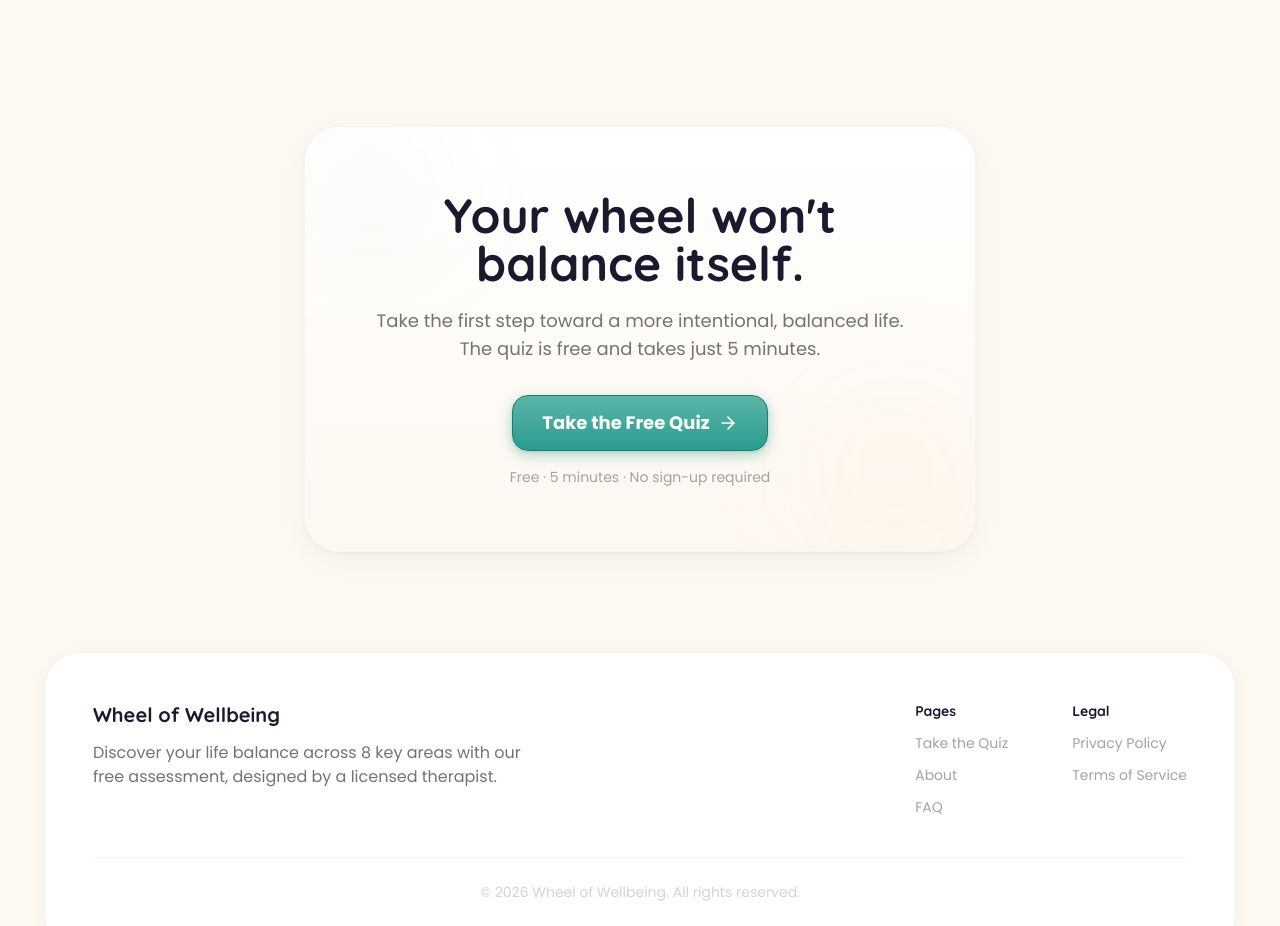
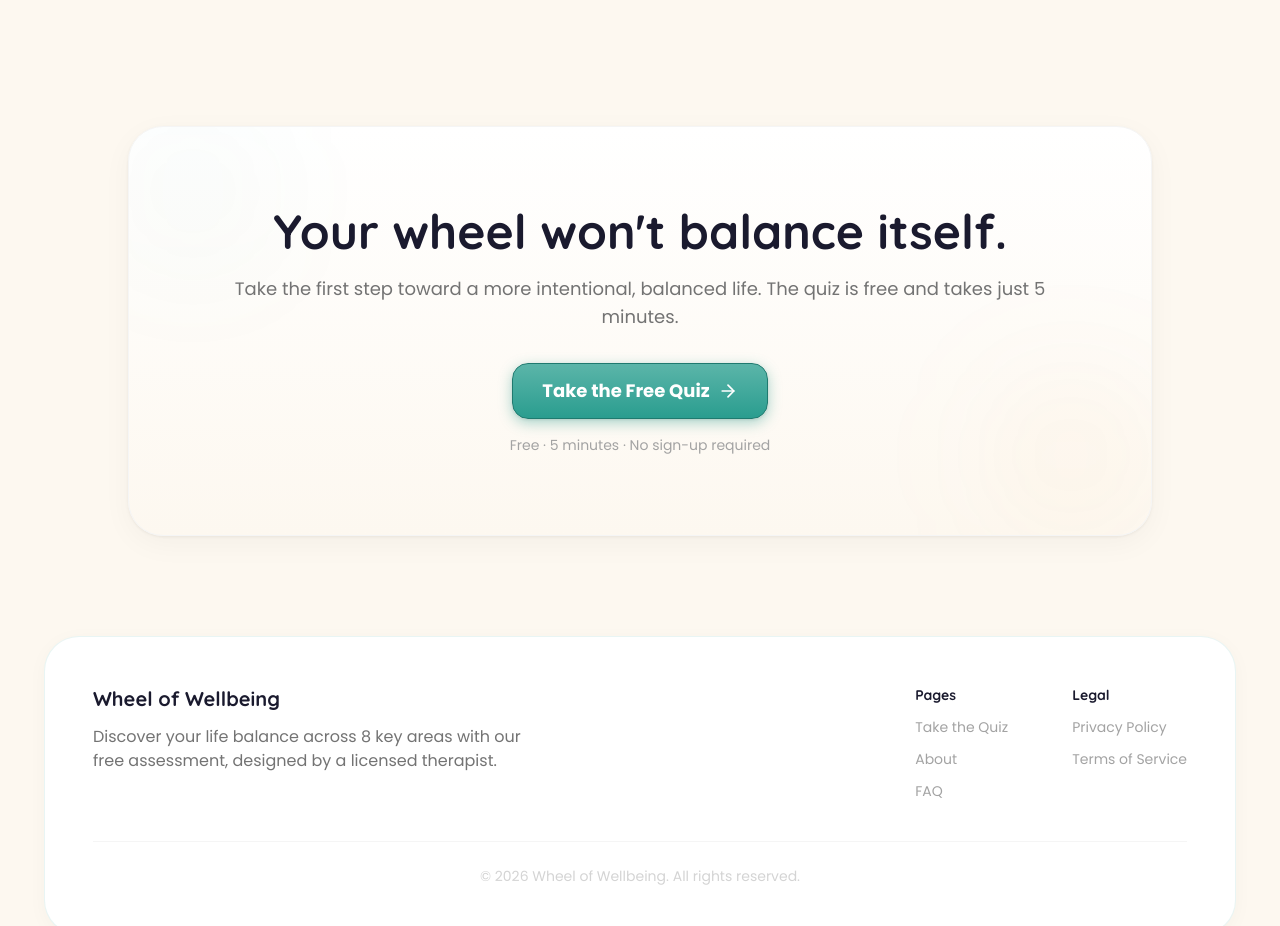
Before and after one commit to madesymple/wheelofwellbeing, a Next.js app: page / in a window 1280 px wide. Shown: the part 5200-6126 px from the top of the page. Built offline with nearby package versions, Linux system fonts and the light colour scheme.

Commit message:
Widen CTA section to match other sections
Co-Authored-By: Claude Opus 4.6 (1M context) <noreply@anthropic.com>

```diff
--- a/components/cards/contact.tsx
+++ b/components/cards/contact.tsx
@@ -13,7 +13,7 @@ const Contact = (): JSX.Element => {
         whileInView={{ opacity: 1, y: 0 }}
         viewport={{ once: true, amount: 0.3 }}
         transition={{ duration: 0.5 }}
-        className="flex flex-col items-center justify-center max-w-2xl text-center p-12 md:p-16 rounded-[35px] bg-gradient-to-b from-white to-warm-50 border border-neutral-100 relative overflow-hidden"
+        className="flex flex-col items-center justify-center w-full max-w-5xl text-center p-12 md:p-20 rounded-[35px] bg-gradient-to-b from-white to-warm-50 border border-neutral-100 relative overflow-hidden"
         style={{
           boxShadow:
             "0px 8px 30px rgba(0,0,0,0.04), 0px 1px 3px rgba(0,0,0,0.06)",
```
